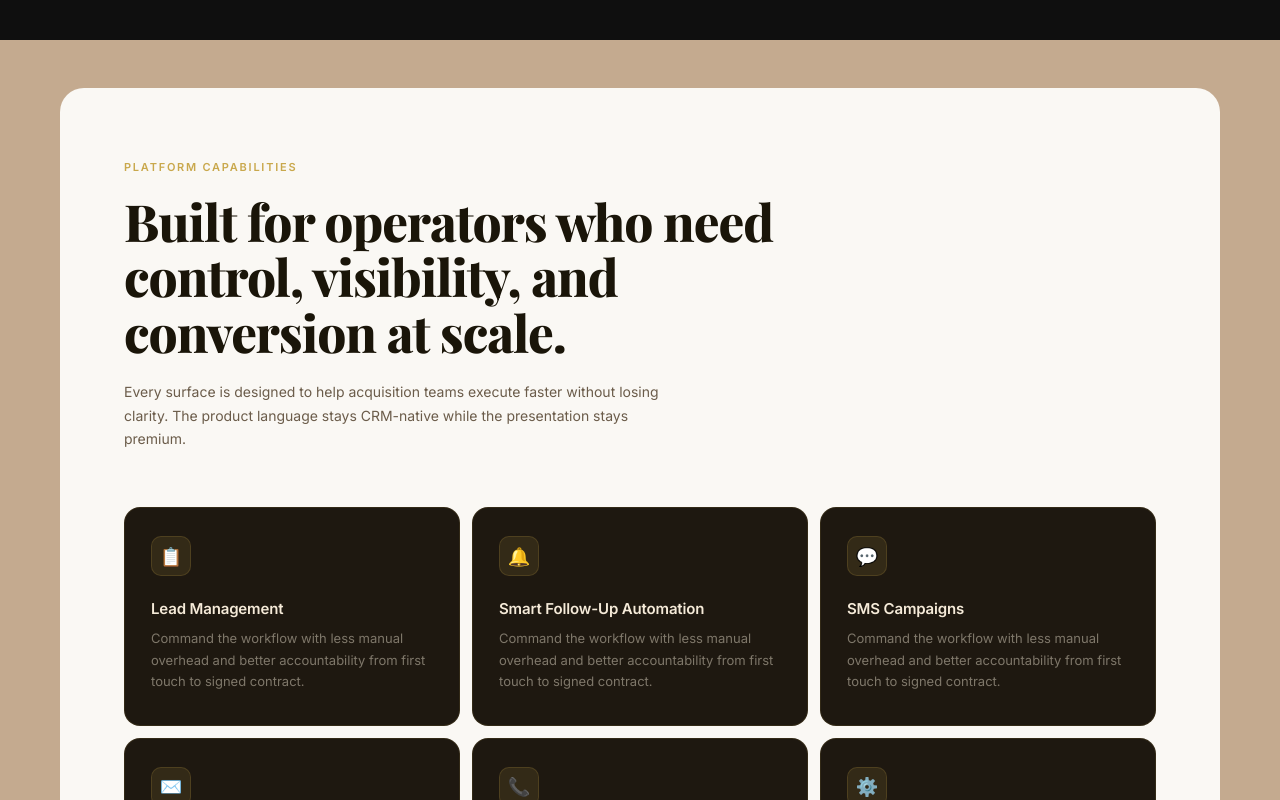
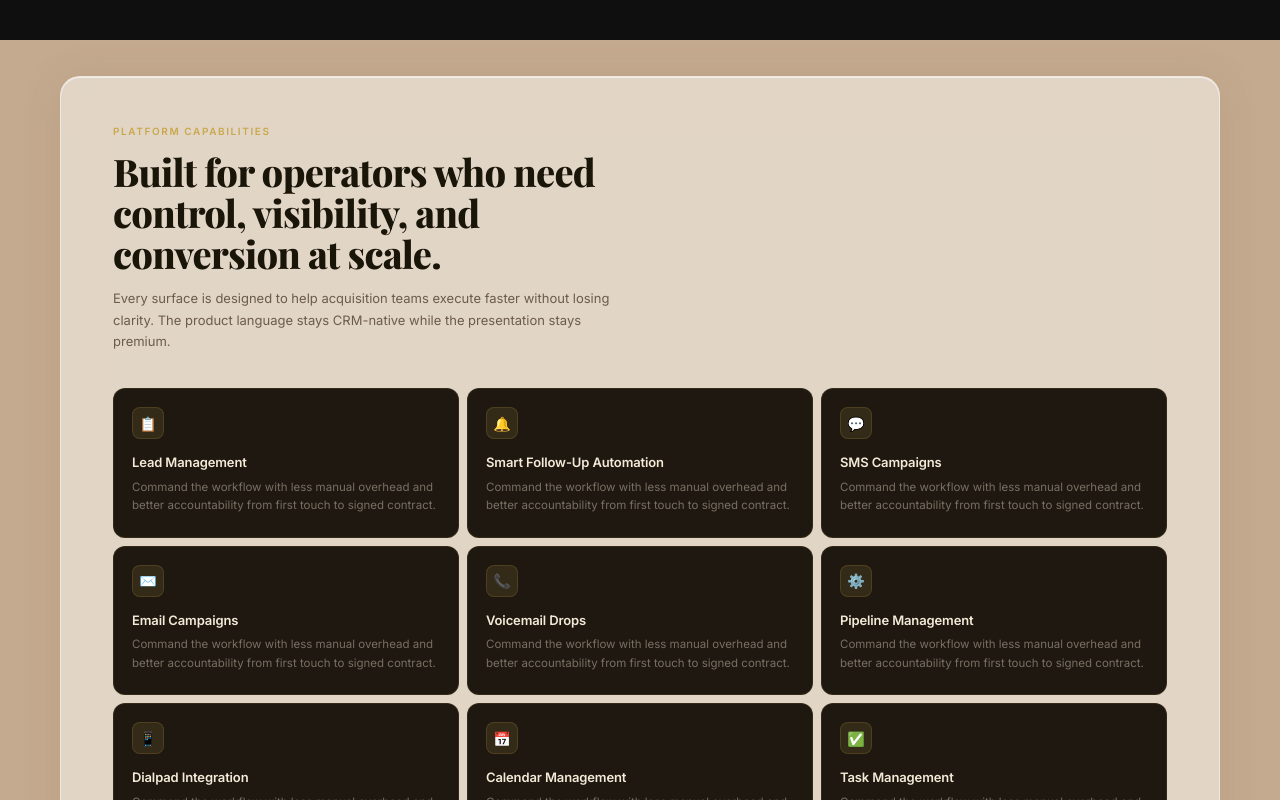
Before and after one commit to kariimhisham1/CRM-Remiliux-New-LP, a React (Create React App) app: page / in a window 1280 px wide. Shown: the part 5560-6360 px from the top of the page. Built offline with nearby package versions, Linux system fonts and the light colour scheme.

Commit message:
Update WhyTeams.css

```diff
--- a/src/components/WhyTeams.css
+++ b/src/components/WhyTeams.css
@@ -1,75 +1,80 @@
 /* ── Outer section — taupe background ── */
 .why {
   background: #c4aa8f;
-  padding: 48px 48px;
+  padding: 36px 40px;
   min-height: 100vh;
   display: flex;
   align-items: center;
 }
 
-/* ── Inner frame — the large rounded card container ── */
+/* ── Frosted glass frame ── */
 .why__inner {
   max-width: 1160px;
   margin: 0 auto;
   width: 100%;
-  background: #FAF8F4;
-  border-radius: 24px;
-  padding: 72px 64px 80px;
+  background: rgba(250, 248, 244, 0.55);
+  backdrop-filter: blur(24px);
+  -webkit-backdrop-filter: blur(24px);
+  border-radius: 20px;
+  border: 1px solid rgba(255, 255, 255, 0.45);
+  box-shadow:
+    0 2px 40px rgba(120, 90, 50, 0.12),
+    inset 0 1px 0 rgba(255, 255, 255, 0.6);
+  padding: 48px 52px 56px;
 }
 
 /* ── Header ── */
 .why__header {
-  max-width: 680px;
-  margin-bottom: 56px;
+  max-width: 600px;
+  margin-bottom: 36px;
 }
 
 .why__eyebrow {
   font-family: var(--font-body, sans-serif);
-  font-size: 11px;
+  font-size: 10px;
   font-weight: 600;
   letter-spacing: 0.16em;
   text-transform: uppercase;
   color: var(--gold, #C9A84C);
-  margin-bottom: 20px;
+  margin-bottom: 14px;
 }
 
 .why__headline {
   font-family: var(--font-display, serif);
-  font-size: clamp(34px, 4vw, 52px);
+  font-size: clamp(26px, 3vw, 38px);
   font-weight: 800;
   color: #1a1509;
   line-height: 1.08;
   letter-spacing: -0.02em;
-  margin-bottom: 20px;
+  margin-bottom: 14px;
 }
 
 .why__body {
   font-family: var(--font-body, sans-serif);
-  font-size: 14px;
-  line-height: 1.7;
+  font-size: 13px;
+  line-height: 1.65;
   color: #6b5c4a;
-  max-width: 560px;
+  max-width: 520px;
 }
 
 /* ── Grid ── */
 .why__cards {
   display: grid;
   grid-template-columns: repeat(3, 1fr);
-  gap: 12px;
+  gap: 8px;
 }
 
 /* ── Dark card ── */
 .why__card {
   background: #1e1810;
-  border-radius: 16px;
-  padding: 28px 26px 32px;
+  border-radius: 12px;
+  padding: 18px 18px 22px;
   display: flex;
   flex-direction: column;
-  gap: 0;
   border: 1px solid rgba(201, 168, 76, 0.12);
   opacity: 0;
-  transform: translateY(28px);
-  transition: opacity 0.5s ease, transform 0.5s ease, box-shadow 0.2s ease, border-color 0.2s ease;
+  transform: translateY(20px);
+  transition: opacity 0.45s ease, transform 0.45s ease, box-shadow 0.2s ease, border-color 0.2s ease;
 }
 
 .why__card--visible {
@@ -78,22 +83,22 @@
 }
 
 .why__card:hover {
-  box-shadow: 0 8px 40px rgba(0, 0, 0, 0.4);
-  border-color: rgba(201, 168, 76, 0.30);
-  transform: translateY(-3px);
+  box-shadow: 0 6px 28px rgba(0, 0, 0, 0.4);
+  border-color: rgba(201, 168, 76, 0.28);
+  transform: translateY(-2px);
 }
 
 /* ── Icon ── */
 .why__card-icon {
-  width: 40px;
-  height: 40px;
-  border-radius: 10px;
+  width: 32px;
+  height: 32px;
+  border-radius: 8px;
   background: rgba(201, 168, 76, 0.12);
   display: flex;
   align-items: center;
   justify-content: center;
-  font-size: 18px;
-  margin-bottom: 24px;
+  font-size: 14px;
+  margin-bottom: 16px;
   border: 1px solid rgba(201, 168, 76, 0.18);
   flex-shrink: 0;
 }
@@ -102,12 +107,12 @@
 .why__card-body {
   display: flex;
   flex-direction: column;
-  gap: 10px;
+  gap: 7px;
 }
 
 .why__card-title {
   font-family: var(--font-body, sans-serif);
-  font-size: 15px;
+  font-size: 13px;
   font-weight: 600;
   color: #f5ead8;
   letter-spacing: -0.01em;
@@ -116,8 +121,8 @@
 
 .why__card-desc {
   font-family: var(--font-body, sans-serif);
-  font-size: 13px;
-  line-height: 1.65;
-  color: rgba(245, 234, 216, 0.45);
+  font-size: 11.5px;
+  line-height: 1.6;
+  color: rgba(245, 234, 216, 0.42);
   margin: 0;
 }
```
